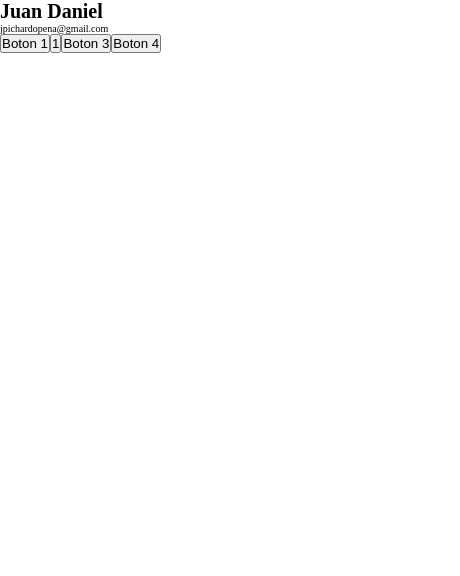
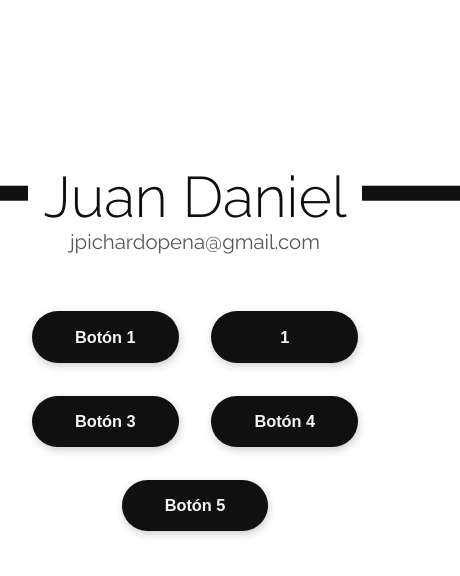
Before and after one commit to juanpichvrdo/fintech, a React (Create React App) app: page / in a window 390 px wide. Shown: the top 576 px of the page, 460 px wide, since content can reach past the window. Built offline with nearby package versions, Linux system fonts and the light colour scheme.

Commit message:
Add styling and responsiveness to home page.

```diff
--- a/public/index.html
+++ b/public/index.html
@@ -1,40 +1,27 @@
 <!DOCTYPE html>
 <html lang="en">
+
 <head>
   <meta charset="utf-8">
   <link rel="shortcut icon" href="%PUBLIC_URL%/favicon.ico">
   <meta name="viewport" content="width=device-width, initial-scale=1, shrink-to-fit=no">
   <meta name="theme-color" content="#000000">
-    <!--
-      manifest.json provides metadata used when your web app is added to the
-      homescreen on Android. See https://developers.google.com/web/fundamentals/web-app-manifest/
-    -->
+
   <link rel="manifest" href="%PUBLIC_URL%/manifest.json">
-    <!--
-      Notice the use of %PUBLIC_URL% in the tags above.
-      It will be replaced with the URL of the `public` folder during the build.
-      Only files inside the `public` folder can be referenced from the HTML.
 
-      Unlike "/favicon.ico" or "favicon.ico", "%PUBLIC_URL%/favicon.ico" will
-      work correctly both with client-side routing and a non-root public URL.
-      Learn how to configure a non-root public URL by running `npm run build`.
-    -->
-    <title>React App</title>
+  <link href="https://fonts.googleapis.com/css?family=Raleway:300,400,700" rel="stylesheet">
+
+
+  <title>Prueba Fintech</title>
 </head>
+
 <body>
   <noscript>
     You need to enable JavaScript to run this app.
   </noscript>
   <div id="root"></div>
-    <!--
-      This HTML file is a template.
-      If you open it directly in the browser, you will see an empty page.
 
-      You can add webfonts, meta tags, or analytics to this file.
-      The build step will place the bundled scripts into the <body> tag.
 
-      To begin the development, run `npm start` or `yarn start`.
-      To create a production bundle, use `npm run build` or `yarn build`.
-    -->
 </body>
+
 </html>
--- a/src/App.js
+++ b/src/App.js
@@ -5,7 +5,15 @@ class App extends Component {
   state = {
     randomColor: "",
     prime: 1,
-    name: "Juan Daniel"
+    name: "Juan Daniel",
+    dogPicture: ""
+  };
+
+  componentDidMount = () => {
+    const randomColorStorage = sessionStorage.getItem("randomColor");
+    const randomColor = JSON.parse(randomColorStorage);
+
+    this.setState({ randomColor });
   };
 
   randomColor = () => {
@@ -13,6 +21,10 @@ class App extends Component {
     const g = Math.floor(Math.random() * 256);
     const b = Math.floor(Math.random() * 256);
     const randomColor = `rgb(${r}, ${g}, ${b})`;
+
+    const randomColorStorage = JSON.stringify(randomColor);
+    sessionStorage.setItem("randomColor", randomColorStorage);
+
     this.setState({ randomColor });
   };
 
@@ -44,17 +56,38 @@ class App extends Component {
     this.props.history.push("/introduccion");
   };
 
+  getDog = async () => {
+    try {
+      const response = await fetch("https://dog.ceo/api/breeds/image/random");
+      const dog = await response.json();
+      const dogPicture = dog.message;
+      this.setState({ dogPicture });
+    } catch (e) {
+      console.log(e);
+    }
+  };
+
   render() {
-    const { randomColor, prime, name } = this.state;
+    const { randomColor, prime, name, dogPicture } = this.state;
+
     return (
       <div className="App" style={{ background: randomColor }}>
         <h1 className="page__title">{name}</h1>
         <p className="page__subtitle">jpichardopena@gmail.com</p>
         <div className="page__buttons">
-          <button onClick={this.randomColor}>Boton 1</button>
+          <button onClick={this.randomColor}>Botón 1</button>
           <button onClick={this.primeNumber.bind(this, prime)}>{prime}</button>
-          <button onClick={this.changeLetter.bind(this, name)}>Boton 3</button>
-          <button onClick={this.changePage}>Boton 4</button>
+          <button onClick={this.changeLetter.bind(this, name)}>Botón 3</button>
+          <button onClick={this.changePage}>Botón 4</button>
+          <button className="button5" onClick={this.getDog}>
+            Botón 5
+          </button>
+
+          {dogPicture && (
+            <div className="dog__container">
+              <img className="dog__picture" src={dogPicture} alt="Dog" />
+            </div>
+          )}
         </div>
       </div>
     );
--- a/src/App.scss
+++ b/src/App.scss
@@ -1,4 +1,112 @@
 .App {
   min-height: 100vh;
   background-size: cover;
+  display: flex;
+  padding-top: 10rem;
+  align-items: center;
+  flex-direction: column;
+  text-align: center;
 }
+
+.page {
+  &__title {
+    font-size: 7rem;
+    font-weight: 300;
+    width: 65rem;
+    position: relative;
+    display: inline-block;
+
+    @media only screen and (max-width: 850px) {
+      display: flex;
+      padding-top: 10rem;
+      justify-content: center;
+      align-items: center;
+      flex-direction: column;
+    }
+
+    &::after,
+    &::before {
+      content: "";
+      background: rgb(16, 16, 17);
+      height: 10%;
+      width: 12rem;
+      display: block;
+      position: absolute;
+      top: 50%;
+      transform: translateY(-50%);
+
+      @media only screen and (max-width: 850px) {
+        transform: translateY(200%);
+      }
+    }
+
+    &::after {
+      right: 0px;
+    }
+
+    &::before {
+      left: 0px;
+    }
+  }
+
+  &__subtitle {
+    font-size: 2.5rem;
+    margin-bottom: 5rem;
+    opacity: 0.7;
+  }
+
+  &__buttons {
+    button {
+      border: none;
+      font-weight: 700;
+      box-shadow: 1px 3px 8px rgba($color: #000000, $alpha: 0.2);
+      margin: 0 3rem;
+      padding: 2rem 4rem;
+      width: 18rem;
+      cursor: pointer;
+      border-radius: 30px;
+      transition: all 0.3s;
+      color: rgb(245, 244, 244);
+      background: rgb(16, 16, 17);
+      font-size: 2rem;
+
+      @media only screen and (max-width: 950px) {
+        margin: 0 1.5rem;
+      }
+
+      @media only screen and (max-width: 768px) {
+        margin: 2rem;
+      }
+
+      &:hover {
+        box-shadow: 2px 5px 12px rgba($color: #000000, $alpha: 0.5);
+      }
+
+      &:active {
+        transform: translateY(2px);
+      }
+    }
+  }
+}
+
+.button5 {
+  display: none;
+
+  @media only screen and (max-width: 768px) {
+    display: inline-block;
+  }
+}
+
+.dog {
+  &__container {
+    margin: 5rem auto 10rem;
+    width: 100vw;
+    height: 25rem;
+  }
+
+  &__picture {
+    border-radius: 13px;
+    height: 100%;
+    box-shadow: 3px 5px 14px rgba($color: #000000, $alpha: 0.3);
+  }
+}
--- a/src/Introduccion.js
+++ b/src/Introduccion.js
@@ -2,13 +2,23 @@ import React, { Component } from "react";
 
 class Introduccion extends Component {
   state = {
+    randomColor: "",
     nombre: "",
-    edad: 1,
+    edad: "",
     color: ""
   };
+
+  componentDidMount = () => {
+    const randomColorStorage = sessionStorage.getItem("randomColor");
+    const randomColor = JSON.parse(randomColorStorage);
+
+    this.setState({ randomColor });
+  };
+
   changePage = () => {
     this.props.history.push("/");
   };
+
   handleOnChange = e => {
     this.setState({ [e.target.name]: e.target.value });
   };
@@ -16,15 +26,23 @@ class Introduccion extends Component {
   handleSubmit = e => {
     e.preventDefault();
   };
+
   showAlert = () => {
     const { nombre, edad, color } = this.state;
-    const introductionText = `Mi nombre es ${nombre}, tengo ${edad} años y me gusta el ${color}.`;
-    alert(introductionText);
+
+    if (nombre && edad && color) {
+      alert(
+        `Mi nombre es ${nombre}, tengo ${edad} años y me gusta el ${color}.`
+      );
+    } else if (nombre && edad) {
+      alert(`Mi nombre es ${nombre}, tengo ${edad} años.`);
+    }
   };
+
   render() {
-    const { nombre, edad } = this.state;
+    const { nombre, edad, randomColor } = this.state;
     return (
-      <div className="introduccion">
+      <div className="introduccion" style={{ background: randomColor }}>
         <h2 className="introduccion__heading">Introduccion</h2>
         <form onSubmit={this.handleSubmit}>
           <input
--- a/src/index.scss
+++ b/src/index.scss
@@ -1,11 +1,39 @@
-* {
+*,
+*::before,
+*::after {
   margin: 0;
   padding: 0;
   box-sizing: border-box;
   outline: none;
+  text-decoration: none;
+}
+
+html,
+body {
+  min-height: 100%;
 }
 
 html {
+  font-family: "Raleway", sans-serif;
   font-size: 62.5%;
   height: 100%;
+  overflow-x: hidden;
+
+  @media only screen and (max-width: 1000px) {
+    font-size: 57%;
+  }
+  @media only screen and (max-width: 1000px) {
+    font-size: 57%;
+  }
+  @media only screen and (max-width: 700px) {
+    font-size: 54%;
+  }
+  @media only screen and (max-width: 480px) {
+    font-size: 51%;
+  }
 }
+
+body {
+  font-size: 1.6rem;
+  color: rgb(16, 16, 17);
+}
```
Lines whose indentation alone changed are shown as unchanged.
